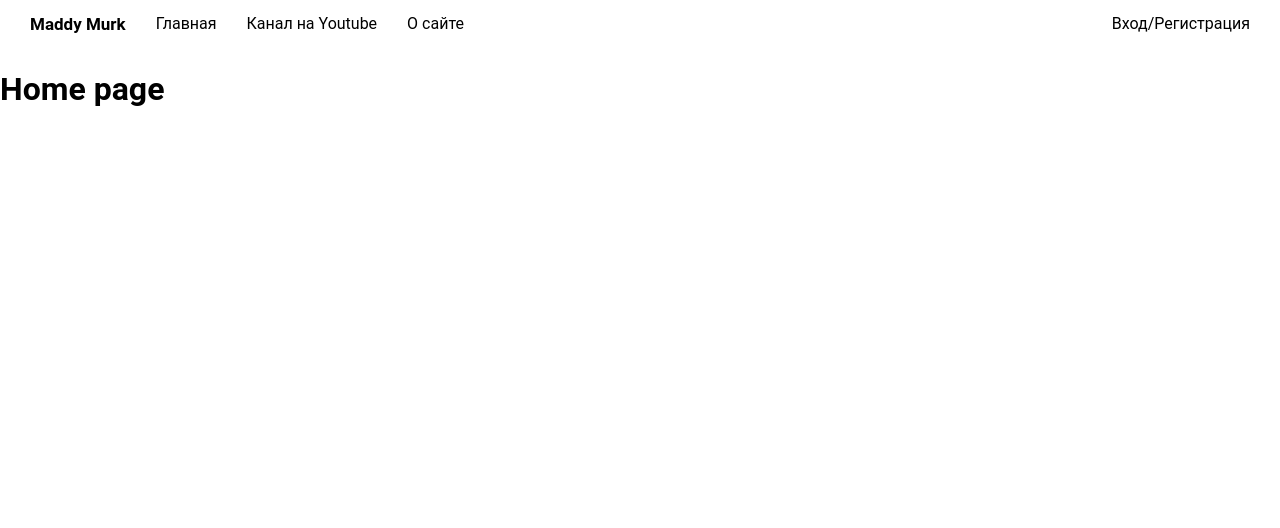
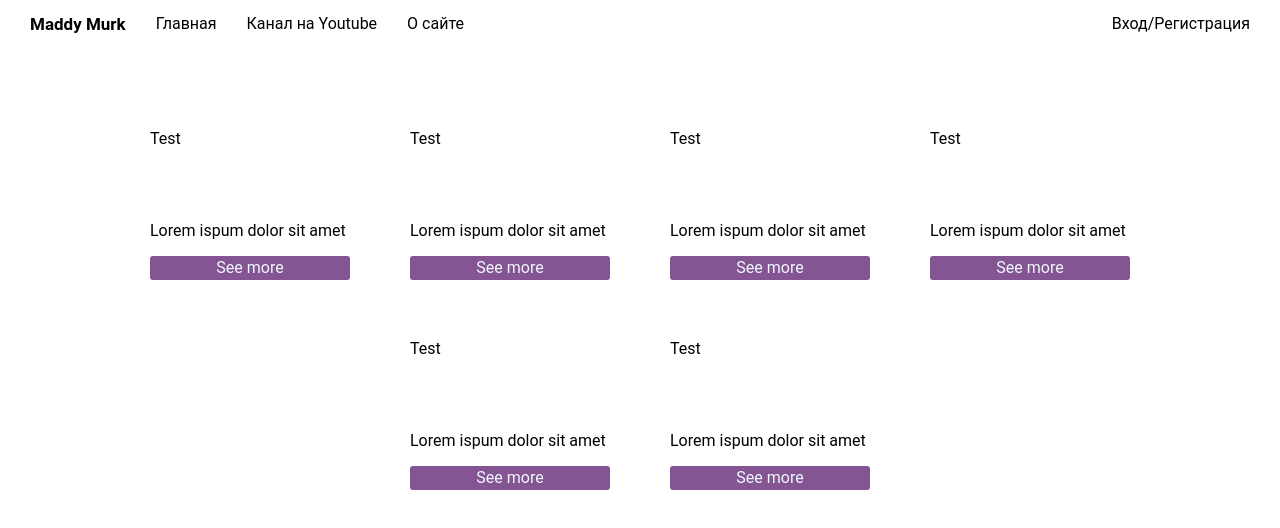
Before and after one commit to ost123782/maddy-murk, a React (Create React App) app: page / in a window 1280 px wide. Shown: the top 528 px of the page. Built offline with nearby package versions, Linux system fonts and the light colour scheme.

Commit message:
home page

```diff
--- /dev/null
+++ b/src/components/PostTitle/index.js
@@ -0,0 +1,14 @@
+import React from "react"
+import './styles.scss'
+
+const PostTitle = () => {
+    return (
+        <div className="post-title">
+            <div className="post-title__image">Test</div>
+            <p className="post-title__title">Lorem ispum dolor sit amet</p>
+            <button className="post-title__button">See more</button>
+        </div>
+    )
+}
+
+export default PostTitle
--- /dev/null
+++ b/src/components/PostTitle/styles.scss
@@ -0,0 +1,20 @@
+.post-title{
+    display: flex;
+    flex-direction: column;
+    width: 200px;
+    height: 150px;
+    margin: 30px;
+
+    &__image{
+        width: 150px;
+        height: 100px;
+    }
+
+    &__button{
+        background-color: rgb(132, 85, 146);
+        border-radius: 3px;
+        border: none;
+        height: 30px;
+        color:aliceblue;
+    }
+}
--- a/src/pages/Home/index.js
+++ b/src/pages/Home/index.js
@@ -1,8 +1,19 @@
 import React from "react"
+import PostTitle from "../../components/PostTitle"
+import './styles.scss'
 
 const Home = () => {
     return (
-        <h1>Home page</h1>
+        <>
+        <div className="titles">
+        <PostTitle/>
+        <PostTitle/>
+        <PostTitle/>
+        <PostTitle/>
+        <PostTitle/>
+        <PostTitle/>
+        </div>
+        </>
     )
 }
 
--- /dev/null
+++ b/src/pages/Home/styles.scss
@@ -0,0 +1,6 @@
+.titles{
+    display: flex;
+    flex-wrap: wrap;
+    justify-content: center;
+    margin-top: 50px;
+}
```
Also changed, not shown: src/components/Layout/index.js (deleted, +0 -16 lines), src/App.scss (line endings or trailing spaces).
